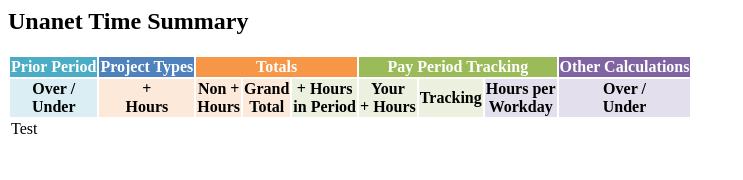
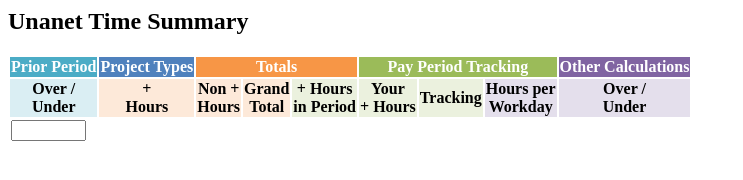
Before and after one commit to excellalabs/unanet-summarizer, a website built with webpack: page src/summary-template.hbs in a window 1280 px wide. Shown: the whole page, without its empty margins (0-743 px from the left). Built offline with nearby package versions, Linux system fonts and the light colour scheme.

Commit message:
add text box

```diff
--- a/src/summary-template.hbs
+++ b/src/summary-template.hbs
@@ -40,7 +40,7 @@
   </thead>
   <tbody>
     <tr>
-      <td>Test</td>
+      <td><input type="text" id="priorPeriodOverUnder" style="width:75px"></td>
       {{#each hoursByProjectType}}
       <td>{{ total }}</td>
       {{/each}}
```
